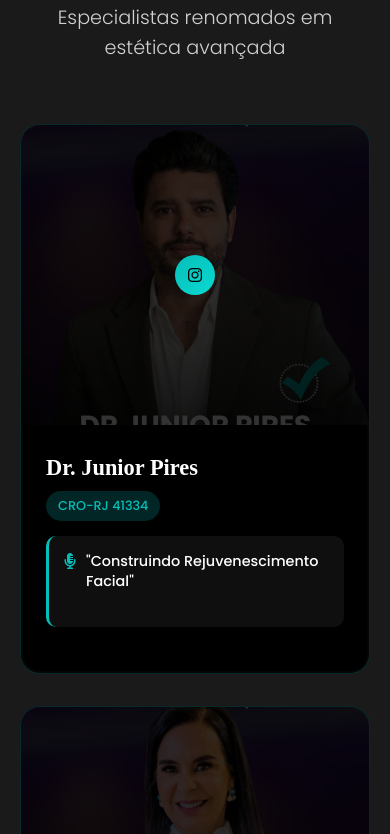
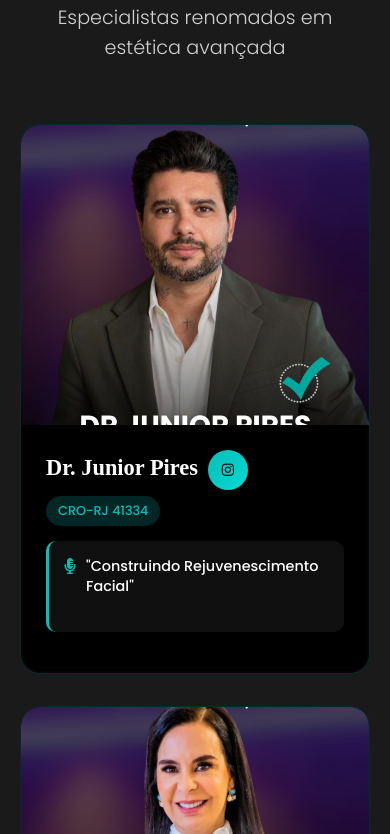
Before and after one commit to douglasramaldes/bioesthetic, a website: page index.html in a window 390 px wide. Shown: the part 4996-5830 px from the top of the page. Drawn offline with nearby package versions, Linux system fonts and the light colour scheme; animation ran at ten frames a second; a web font is replaced by a local one.

Commit message:
insta fix

```diff
--- a/script.js
+++ b/script.js
@@ -293,3 +293,55 @@ style.textContent = `
     }
 `;
 document.head.appendChild(style);
+
+// Reposicionar speaker-social ao lado do nome no mobile
+document.addEventListener("DOMContentLoaded", function () {
+  function setupMobileLayout() {
+    if (window.innerWidth <= 768) {
+      document.querySelectorAll(".speaker-card").forEach((card) => {
+        const speakerName = card.querySelector(".speaker-name");
+        const speakerSocial = card.querySelector(".speaker-social");
+
+        if (
+          speakerName &&
+          speakerSocial &&
+          !speakerName.parentNode.classList.contains("speaker-name-social")
+        ) {
+          // Criar container para nome + social
+          const nameContainer = document.createElement("div");
+          nameContainer.className = "speaker-name-social";
+
+          // Colocar o nome e o social dentro do container
+          speakerName.parentNode.insertBefore(nameContainer, speakerName);
+          nameContainer.appendChild(speakerName);
+          nameContainer.appendChild(speakerSocial);
+        }
+      });
+    } else {
+      // Reverter para layout desktop
+      document.querySelectorAll(".speaker-name-social").forEach((container) => {
+        const speakerName = container.querySelector(".speaker-name");
+        const speakerSocial = container.querySelector(".speaker-social");
+        const speakerOverlay =
+          container.parentNode.querySelector(".speaker-overlay");
+
+        if (speakerName && speakerSocial && speakerOverlay) {
+          // Voltar nome para posição original
+          container.parentNode.insertBefore(speakerName, container);
+
+          // Voltar social para overlay
+          speakerOverlay.appendChild(speakerSocial);
+
+          // Remover container
+          container.remove();
+        }
+      });
+    }
+  }
+
+  // Configurar na inicialização
+  setupMobileLayout();
+
+  // Reconfigurar ao redimensionar a janela
+  window.addEventListener("resize", setupMobileLayout);
+});
--- a/style.css
+++ b/style.css
@@ -1083,15 +1083,40 @@ section {
     transform: translateY(0);
 }
 
-/* Forçar ícones sociais visíveis no mobile */
+/* Reposicionar .speaker-social ao lado do nome no mobile */
 @media (max-width: 768px) {
-    .speaker-card .speaker-overlay {
-        opacity: 1 !important;
-    }
-
-    .speaker-card .speaker-social {
-        opacity: 1 !important;
-        transform: translateY(0) !important;
+    .speaker-overlay {
+        position: static;
+        background: transparent;
+        opacity: 1;
+        display: flex;
+        align-items: center;
+        padding: 0;
+        margin: 0;
+        height: auto;
+        justify-content: flex-start;
+    }
+
+    .speaker-social {
+        opacity: 1;
+        transform: translateY(0);
+        gap: 8px;
+        margin: 0;
+        position: static;
+    }
+
+    .social-icon {
+        width: 28px;
+        height: 28px;
+        font-size: 14px;
+    }
+
+    /* Container do nome + ícone social */
+    .speaker-name-social {
+        display: flex;
+        align-items: center;
+        gap: 10px;
+        margin-bottom: 5px;
     }
 }
 
```
